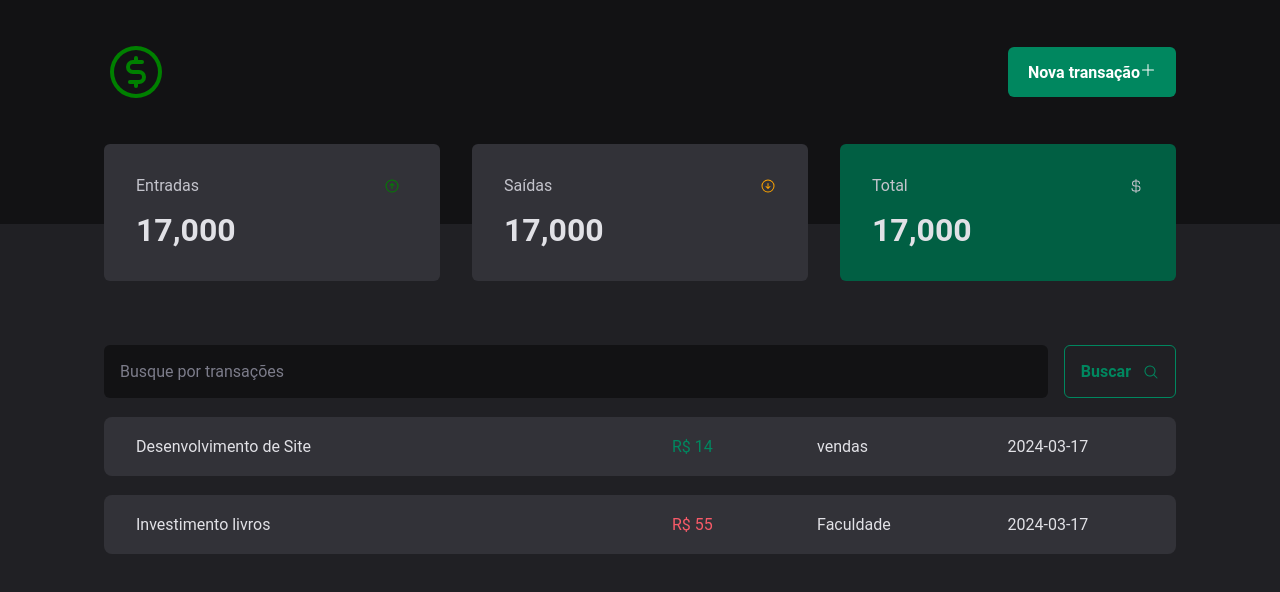
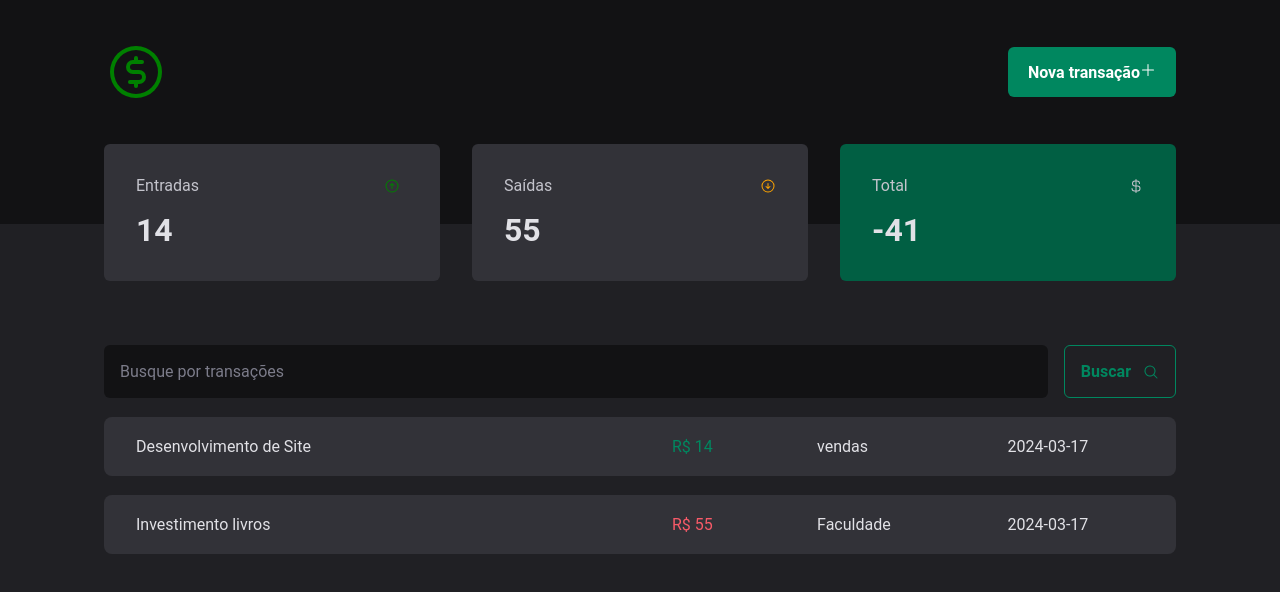
Before and after one commit to viniciuss1001/DtMoneyPlus, a React (Vite) app: page / in a window 1280 px wide. Shown: the top 592 px of the page. Built offline with nearby package versions, Linux system fonts and the light colour scheme; data requests are answered from the project's data file.

Commit message:
Transactions Global Context

```diff
--- /dev/null
+++ b/context/TransactionsContext.tsx
@@ -0,0 +1,44 @@
+import { createContext, ReactNode, useState, useEffect } from "react";
+
+interface Transaction {
+               id: number,
+               description: string,
+               type: 'income' | 'outcome',
+               price: number,
+               category: string,
+               createdAt: string
+}
+
+interface TransactionsContextType {
+               transactions: Transaction
+}
+
+interface TransactionsProviderProps {
+               children: ReactNode;
+}
+
+
+
+
+export const TransactionsContext = createContext({} as TransactionsContextType)
+
+export function TransactionsProvider({ children }: TransactionsProviderProps) {
+               //call for the api
+     const [transactions, setTransactions] = useState<Transaction[]>([])
+
+
+     async function loadTransactions() {
+               const response = await fetch('http://localhost:3000/transactions')
+               const data = await response.json()
+               setTransactions(data)
+               }
+
+               useEffect(() => {
+               loadTransactions()
+               }, [])
+               return (
+                              <TransactionsContext.Provider value={{transactions}}>
+                                             {children}
+                              </TransactionsContext.Provider>
+               )
+}
--- a/package.json
+++ b/package.json
@@ -5,7 +5,7 @@
   "type": "module",
   "scripts": {
     "dev": "vite",
-    "dev:server":"json-server server.json -w -d 500",
+    "dev:server":"json-server server.json -w",
     "build": "tsc && vite build",
     "lint": "eslint . --ext ts,tsx --report-unused-disable-directives --max-warnings 0",
     "preview": "vite preview"
--- a/src/App.tsx
+++ b/src/App.tsx
@@ -3,13 +3,15 @@ import { ThemeProvider } from 'styled-components'
 import { defaultTheme } from './styles/theme/default'
 import { GlobalStyle } from './styles/global'
 import { Transactions } from './pages/transactions/Index'
-
+import {TransactionsProvider} from '../context/TransactionsContext'
 export function App() {
 
   return (
     <ThemeProvider theme={defaultTheme}>
       <GlobalStyle />
+      <TransactionsProvider>
       <Transactions />
+      </TransactionsProvider>
     </ThemeProvider>
   )
 }
--- a/src/components/Summary/Index.tsx
+++ b/src/components/Summary/Index.tsx
@@ -1,9 +1,27 @@
 
 import { ArrowCircleDown, ArrowCircleUp, CurrencyDollar } from "@phosphor-icons/react";
 import { SummaryCard, SummaryContainer } from "./styles";
+import {TransactionsContext} from '../../../context/TransactionsContext'
+import { useContext } from "react";
+
+export function Summary(){
+const {transactions} = useContext(TransactionsContext)
+
+     const summary = transactions.reduce((acc, transaction)=>{
+          if(transaction.type ==='income'){
+               acc.income += transaction.price,
+               acc.total += transaction.price
+          }else{
+               acc.outcome += transaction.price
+               acc.total -= transaction.price
+          }
 
 
-export function Summary(){
+
+          return acc
+     }, {income: 0, outcome: 0, total: 0})
+
+
 
      return(
      <SummaryContainer>
@@ -12,21 +30,25 @@ export function Summary(){
                     <span>Entradas</span>
                     <ArrowCircleUp width={32} color="green"/>
                </header>
-               <strong>17,000</strong>
+               <strong>
+                {summary.income}
+               </strong>
           </SummaryCard>
           <SummaryCard>
                <header>
                     <span>Saídas</span>
                     <ArrowCircleDown color="orange" />
                </header>
-               <strong>17,000</strong>
+               <strong>
+                {summary.outcome}
+               </strong>
           </SummaryCard>
           <SummaryCard variant="green">
                <header>
                     <span>Total</span>
                     <CurrencyDollar />
                </header>
-               <strong>17,000</strong>
+               <strong>{summary.total}</strong>
           </SummaryCard>
 
      </SummaryContainer>
--- a/src/pages/transactions/Index.tsx
+++ b/src/pages/transactions/Index.tsx
@@ -1,28 +1,12 @@
-import { useEffect, useState } from "react";
+import { useContext } from "react";
 import { Header } from "../../components/Header/Header";
 import { Summary } from "../../components/Summary/Index";
 import { SeachForm } from "./components/SeachForm/Index";
 import { PriceHighLight, TransactionsContainer, TransactionsTable } from "./style";
-interface Transaction {
-     id: number,
-     description: string,
-     type: 'income' | 'outcome',
-     price: number,
-     category: string,
-     createdAt: string
-}
+import {TransactionsContext} from '../../../context/TransactionsContext'
+
 export function Transactions() {
-     const [transactions, setTransactions] = useState<Transaction[]>([])
-
-
-     async function loadTransactions() {
-          const response = await fetch('http://localhost:3000/transactions')
-          const data = await response.json()
-          setTransactions(data)
-     }
-     useEffect(() => {
-          loadTransactions()
-     }, [])
+const {transactions} = useContext(TransactionsContext)
      return (
           <>
                <Header />
```
